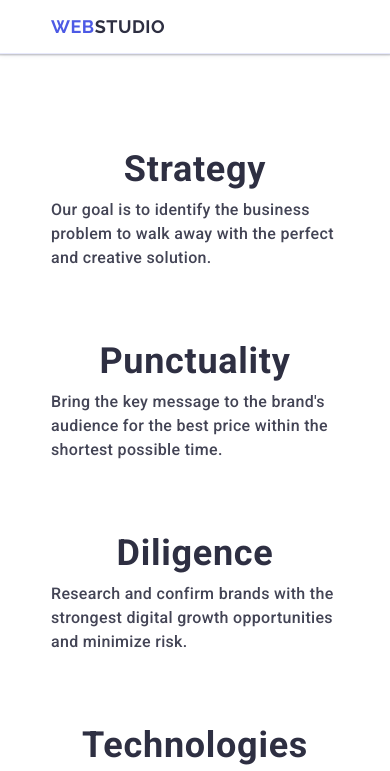
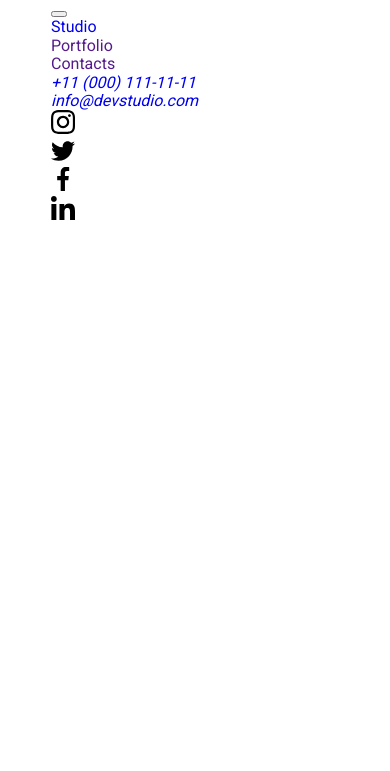
Before and after one commit to NataliShatina/goit-markup-hw-06, a plain HTML site: page index.html in a window 390 px wide. Shown: the top 771 px of the page. Drawn offline with nearby package versions, Linux system fonts and the light colour scheme.

Commit message:
mobile-menu

```diff
--- a/css/styles.css
+++ b/css/styles.css
@@ -137,7 +137,24 @@ display: block;
 .banner {
   background: #2e2f42;
 }
-
+/* MOBILE MENU */
+.mobile-menu {
+  position: fixed;
+  left: 0;
+  top: 0;
+  width: 100%;
+  height: 100%;
+  background-color: #FFFFFF;
+  opacity: 0;
+  visibility: hidden;
+  pointer-events: none;
+    transition: opacity 250ms cubic-bezier(0.4, 0, 0.2, 1), visibility 250ms cubic-bezier(0.4, 0, 0.2, 1);
+}
+.mobile-menu.is-open {
+  opacity: 1;
+  visibility: visible;
+  pointer-events: auto;
+}
 /* FOOTER */
 .footer-page {
   padding-top: 96px;
@@ -867,14 +884,17 @@ width: 16px;
   /* margin-left: auto; */
 }
 .address-list {
-  display: block;
-  /* flex-direction: column; */
+  /* display: block; */
+  flex-direction: column;
   gap: 12px;
 }
 .adress-link {
   font-size: 14px;
   line-height: 1.17;
   letter-spacing: 0.04em;
+}
+.mobile-menu {
+  display: none;
 }
 
   /* SECTION A */
@@ -975,6 +995,7 @@ width: 16px;
   }
   .address-list {
   display: flex;
+  flex-direction: unset;
   align-items: center;
   gap: 40px;
 }
@@ -988,6 +1009,9 @@ padding: 24px 0;
 .burger-btn {
   display: none;
 }
+/* .mobile-menu {
+  display: none;
+} */
   /* SECTION A */
   .capabilities {
      padding-top: 120px;
@@ -1080,6 +1104,7 @@ margin-bottom: 8px;
 .footer-container {
   display: flex;
   flex-wrap: nowrap;
+  gap: 0;
   align-items: baseline;
 }
 .footer-head {
--- a/index.html
+++ b/index.html
@@ -58,6 +58,64 @@
         <use href="./images/icons.svg#icon-burger"></use>
       </svg></button>
       </div>
+
+    <div class="mobile-menu is-open">
+      <div class="container mobile-menu-container">
+        <button class="mobile-menu-cross" type="button"></button>
+        <div>
+          <nav class="mobile-nav">
+            <ul class="mobile-list">
+            <li class="mobile-item">
+              <a class="mobile-link" href="./index.html">Studio</a>
+            </li>
+            <li class="mobile-item">
+              <a class="mobile-link" href="">Portfolio</a>
+            </li>
+            <li class="mobile-item">
+              <a class="mobile-link" href="">Contacts</a>
+            </li>
+          </ul>
+          </nav>
+        </div>
+        <div>
+          <address class="mobile-adress">
+           <ul class="mobile-adress-list">
+             <li class="mobile-address-item">
+              <a class="mobile-adress-link" href="tel:+110001111111"
+                >+11 (000) 111-11-11</a>
+                       </li>
+             <li class="mobile-address-item">
+              <a class="mobile-adress-link" href="mailto:info@devstudio.com"
+                >info@devstudio.com</a>
+                       </li>
+           </ul>
+          </address>
+          <ul class="social-links-mobile">
+                    <li class="mobile-list"><a href="https://www.instagram.com/" target="_blank" class="link-mobile">
+                      <svg class="icon-mobile" width="24" height="24">
+                      <use href="./images/icons.svg#icon-insta"></use>
+                    </svg>
+                  </a>
+                    </li>
+                    <li class="mobile-list"><a href="http://www.twitter.com/" target="_blank" class="link-mobile">
+                      <svg class="icon-mobile" width="24" height="24">
+                      <use href="./images/icons.svg#icon-twiter"></use>
+                    </svg></a></li>
+                    <li class="mobile-list"><a href="http://www.facebook.com/" target="_blank" class="link-mobile">
+                      <svg class="icon-mobile" width="24" height="24">
+                      <use href="./images/icons.svg#icon-facebok"></use>
+                    </svg></a></li>
+                    <li class="mobile-list"><a href="http://www.linkedin.com/" target="_blank" class="link-mobile">
+                      <svg class="icon-mobile" width="24" height="24">
+                      <use href="./images/icons.svg#icon-linkedin"></use>
+                    </svg></a></li>
+                  </ul>
+
+        </div>
+
+
+      </div>
+    </div>
     </header>
 
     <main>
```
